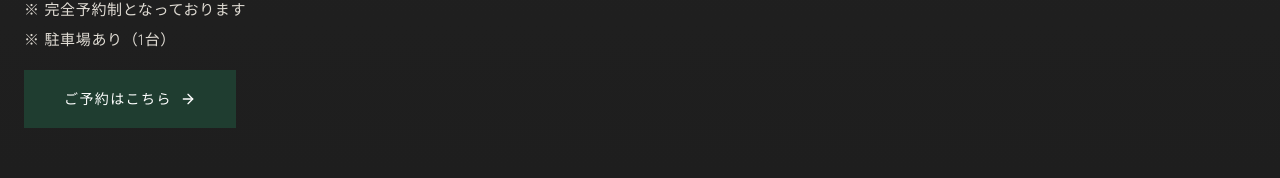
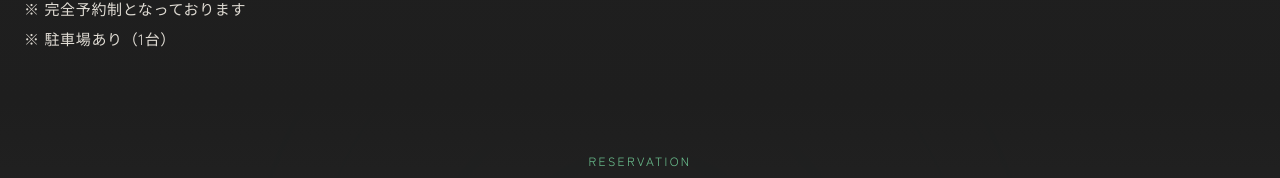
Before and after one commit to d-syoyu/menshair-mone, a Next.js app in the folder web/: page /about in a window 1280 px wide. Shown: the part 4106-4284 px from the top of the page. Built offline with nearby package versions, Linux system fonts and the light colour scheme; no server answers; the database is empty.

Commit message:
fix: aboutページのアクセス情報から重複した予約ボタンを削除

```diff
--- a/web/src/app/about/page.tsx
+++ b/web/src/app/about/page.tsx
@@ -354,11 +354,6 @@ export default function AboutPage() {
                     </div>
                   </div>
                 )}
-
-                <Link href="/booking" className="btn-primary inline-flex">
-                  ご予約はこちら
-                  <ArrowRight className="w-4 h-4" />
-                </Link>
               </div>
             </motion.div>
 
```
